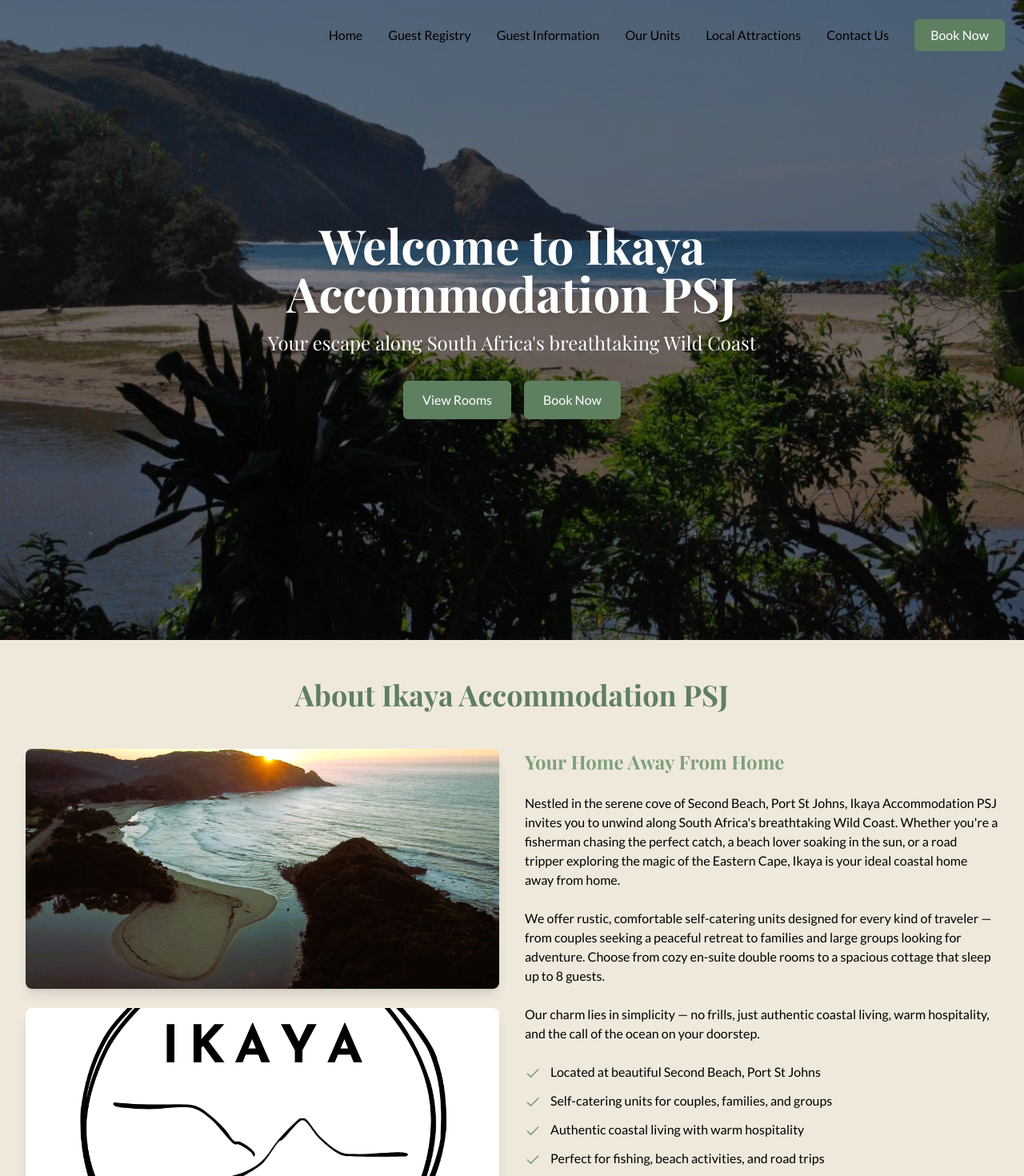
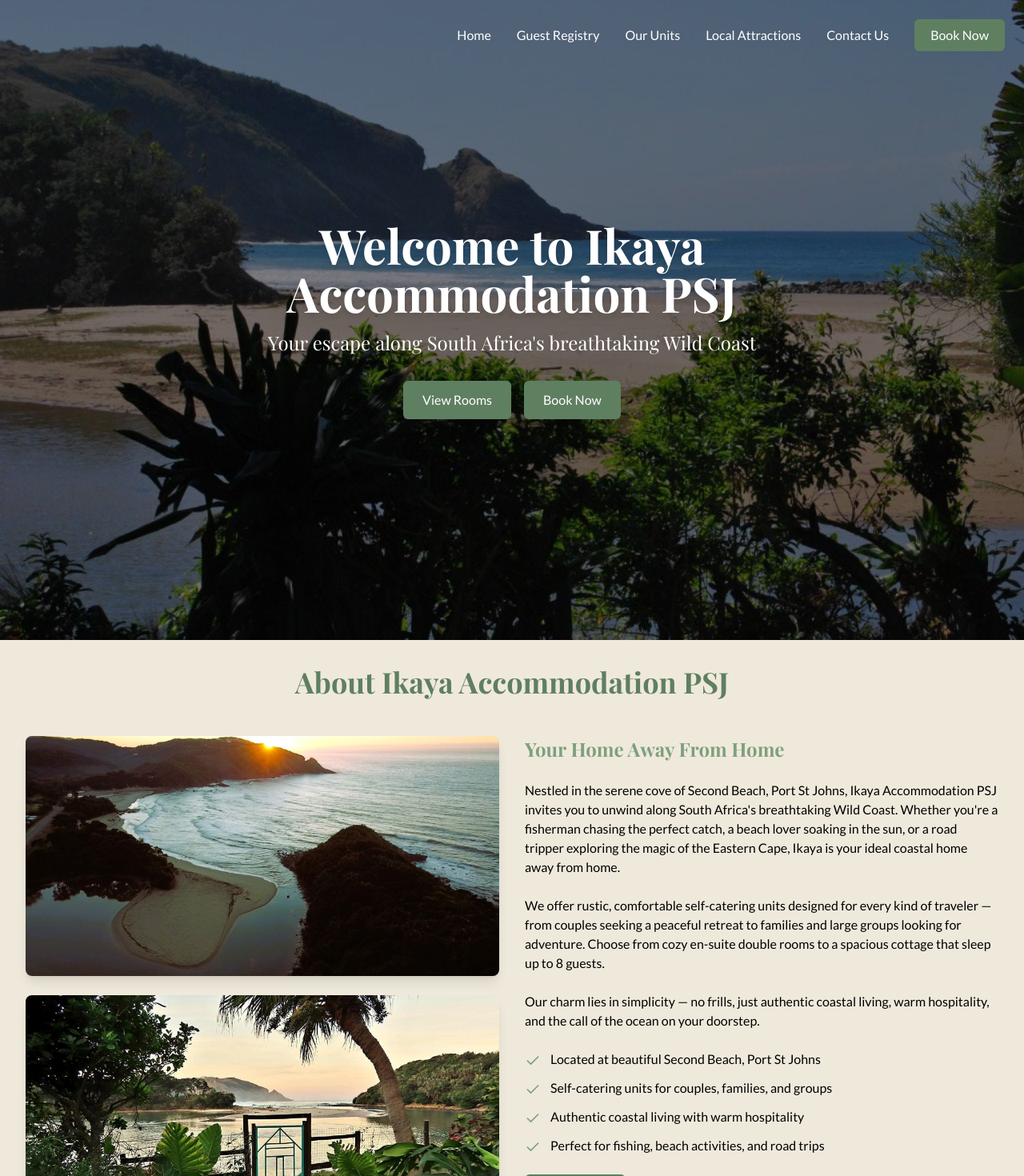
Before and after one commit to Ikayapsj/ikayaaccommodation-psj, a React (Vite) app: page / in a window 1280 px wide. Shown: the top 1470 px of the page at 80% size. Built offline with nearby package versions, Linux system fonts and the light colour scheme; a web font is replaced by a local one.

Commit message:
Refactor: Update About section image, remove tab, and style menu
- Updated the second image in the About section.
- Removed the "Guest Information" tab from the navigation menu.
- Changed the dropdown menu and label colors to white.

```diff
--- a/src/components/About.tsx
+++ b/src/components/About.tsx
@@ -4,7 +4,7 @@ import { Check } from 'lucide-react';
 
 const About = () => {
   return (
-    <section id="about" className="py-12 bg-coastal-cream">
+    <section id="about" className="py-8 bg-coastal-cream">
       <div className="container mx-auto">
         <h2 className="section-title" style={{color: '#5f7f61'}}>About <span style={{color: '#5f7f61'}}>Ikaya Accommodation PSJ</span></h2>
 
@@ -16,8 +16,8 @@ const About = () => {
               className="rounded-lg shadow-lg w-full h-[300px] object-cover"
             />
             <img
-              src="/lovable-uploads/309c289d-fe6f-49b5-b74b-df648ad53151.png"
-              alt="Ikaya Accommodation PSJ - Additional View"
+              src="/lovable-uploads/83922e64-dbff-49d1-9402-9269c679433c.png"
+              alt="Ikaya Accommodation PSJ - Beautiful Coastal View"
               className="rounded-lg shadow-lg w-full h-[300px] object-cover"
             />
           </div>
--- a/src/components/NavBar.tsx
+++ b/src/components/NavBar.tsx
@@ -41,7 +41,7 @@ const NavBar = () => {
           {/* Mobile menu button */}
           <button
             className="lg:hidden hover:opacity-75"
-            style={{color: '#5f7f61'}}
+            style={{color: scrolled ? '#5f7f61' : 'white'}}
             onClick={toggleMenu}
             aria-label={isMenuOpen ? 'Close menu' : 'Open menu'}
           >
@@ -50,19 +50,18 @@ const NavBar = () => {
 
           {/* Desktop menu */}
           <div className="hidden lg:flex space-x-8 items-center">
-            <a href="#home" className="text-black hover:opacity-75 font-medium">Home</a>
+            <a href="#home" className={cn("hover:opacity-75 font-medium", scrolled ? "text-black" : "text-white")}>Home</a>
             <a
               href="https://docs.google.com/forms/d/1QsjAYwypGsKD0nQgM6aJ3ki6G1SNBdAL0hEuVBllYj0/edit"
               target="_blank"
               rel="noopener noreferrer"
-              className="text-black hover:opacity-75 font-medium"
+              className={cn("hover:opacity-75 font-medium", scrolled ? "text-black" : "text-white")}
             >
               Guest Registry
             </a>
-            <a href="#guest-information" className="text-black hover:opacity-75 font-medium">Guest Information</a>
-            <a href="#units" className="text-black hover:opacity-75 font-medium">Our Units</a>
-            <a href="#local-attractions" className="text-black hover:opacity-75 font-medium">Local Attractions</a>
-            <a href="#contact" className="text-black hover:opacity-75 font-medium">Contact Us</a>
+            <a href="#units" className={cn("hover:opacity-75 font-medium", scrolled ? "text-black" : "text-white")}>Our Units</a>
+            <a href="#local-attractions" className={cn("hover:opacity-75 font-medium", scrolled ? "text-black" : "text-white")}>Local Attractions</a>
+            <a href="#contact" className={cn("hover:opacity-75 font-medium", scrolled ? "text-black" : "text-white")}>Contact Us</a>
             <a
               href="#contact"
               className="bg-coastal-green text-white px-5 py-2 rounded-md hover:bg-coastal-green/90 transition-colors"
@@ -77,20 +76,19 @@ const NavBar = () => {
       {isMenuOpen && (
         <div className="lg:hidden bg-white absolute top-full left-0 w-full shadow-md animate-fade-in">
           <div className="flex flex-col py-4 px-6 space-y-4">
-            <a href="#home" className="text-black hover:opacity-75 py-2" onClick={() => setIsMenuOpen(false)}>Home</a>
+            <a href="#home" className="text-white hover:opacity-75 py-2" onClick={() => setIsMenuOpen(false)}>Home</a>
             <a
               href="https://docs.google.com/forms/d/1QsjAYwypGsKD0nQgM6aJ3ki6G1SNBdAL0hEuVBllYj0/edit"
               target="_blank"
               rel="noopener noreferrer"
-              className="text-black hover:opacity-75 py-2"
+              className="text-white hover:opacity-75 py-2"
               onClick={() => setIsMenuOpen(false)}
             >
               Guest Registry
             </a>
-            <a href="#guest-information" className="text-black hover:opacity-75 py-2" onClick={() => setIsMenuOpen(false)}>Guest Information</a>
-            <a href="#units" className="text-black hover:opacity-75 py-2" onClick={() => setIsMenuOpen(false)}>Our Units</a>
-            <a href="#local-attractions" className="text-black hover:opacity-75 py-2" onClick={() => setIsMenuOpen(false)}>Local Attractions</a>
-            <a href="#contact" className="text-black hover:opacity-75 py-2" onClick={() => setIsMenuOpen(false)}>Contact Us</a>
+            <a href="#units" className="text-white hover:opacity-75 py-2" onClick={() => setIsMenuOpen(false)}>Our Units</a>
+            <a href="#local-attractions" className="text-white hover:opacity-75 py-2" onClick={() => setIsMenuOpen(false)}>Local Attractions</a>
+            <a href="#contact" className="text-white hover:opacity-75 py-2" onClick={() => setIsMenuOpen(false)}>Contact Us</a>
             <a
               href="#contact"
               className="bg-coastal-green text-white px-5 py-2 rounded-md hover:bg-coastal-green/90 transition-colors text-center"
```
Also changed, not shown: public/lovable-uploads/83922e64-dbff-49d1-9402-9269c679433c.png (added).
